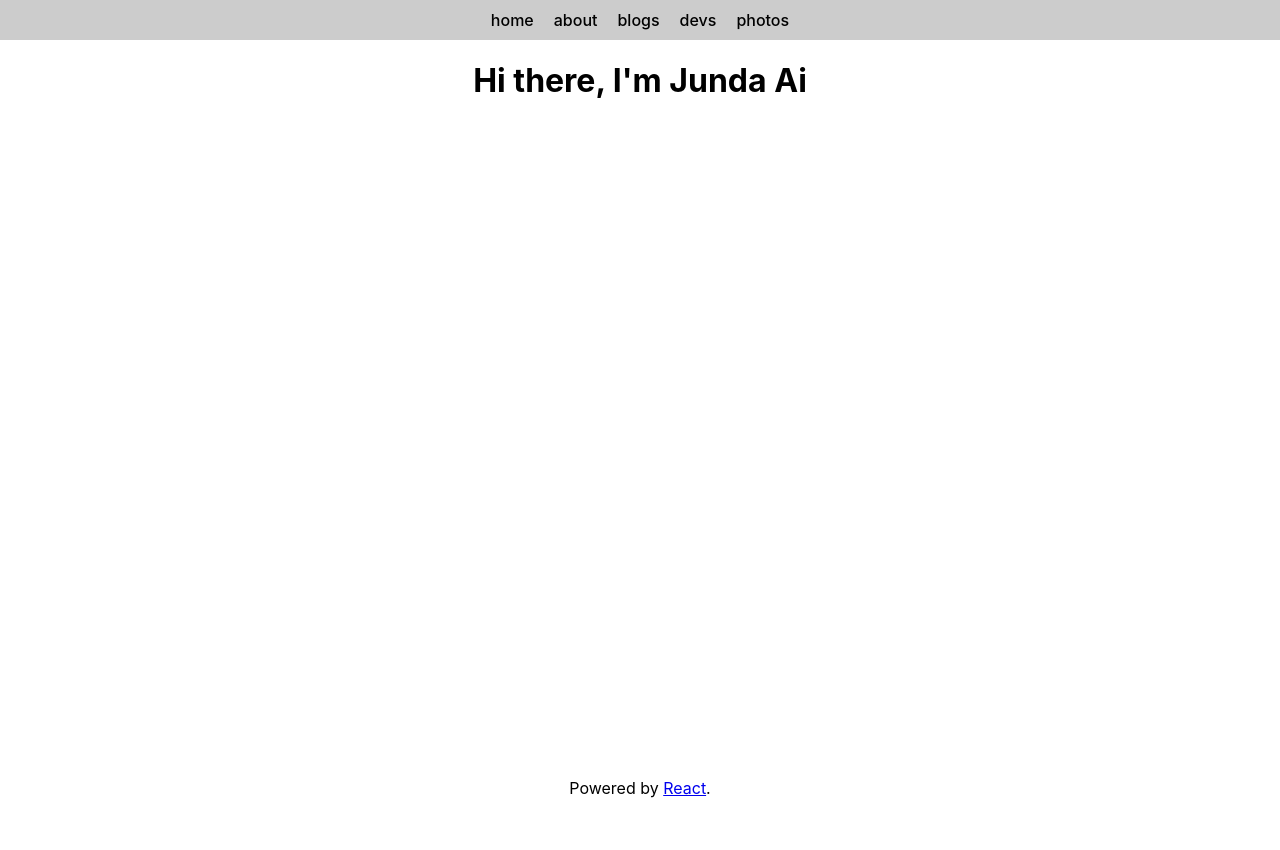
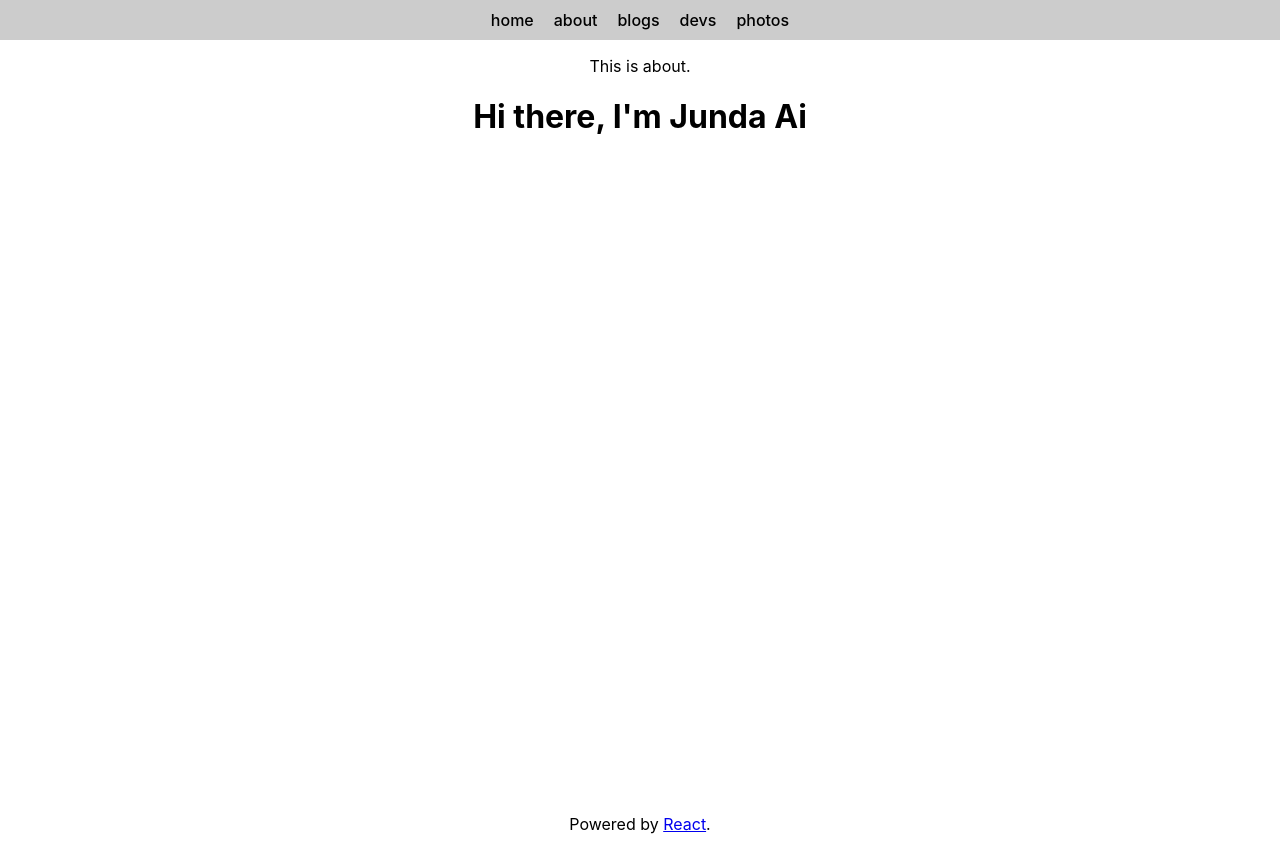
Before and after one commit to Alan052918/mysite-web, a React (Create React App) app: page /about in a window 1280 px wide. Before the commit the page ends 814 px from the top, so only its background shows below. Built offline with nearby package versions, Linux system fonts and the light colour scheme.

Commit message:
Remove redundant tests

```diff
--- a/src/components/about/About.tsx
+++ b/src/components/about/About.tsx
@@ -12,6 +12,7 @@ class About extends React.Component {
   render() {
     return (
       <div className="about">
+        <p>This is about.</p>
         <Greeting />
       </div>
     );
```
Also changed, not shown: 1 other file (tests, documents, lock files or other folders).
